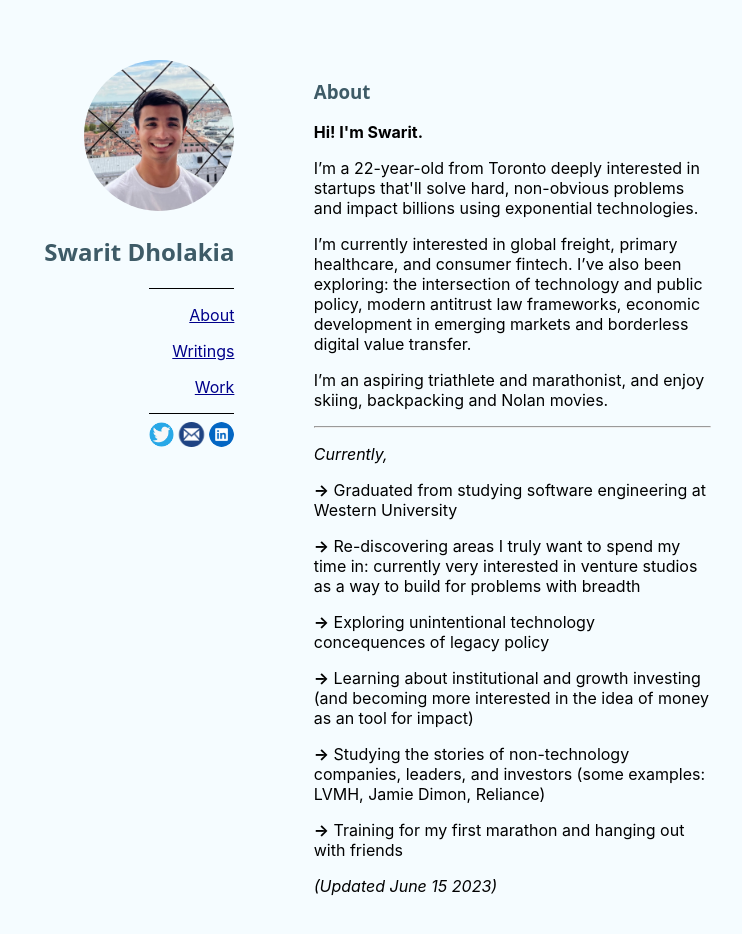
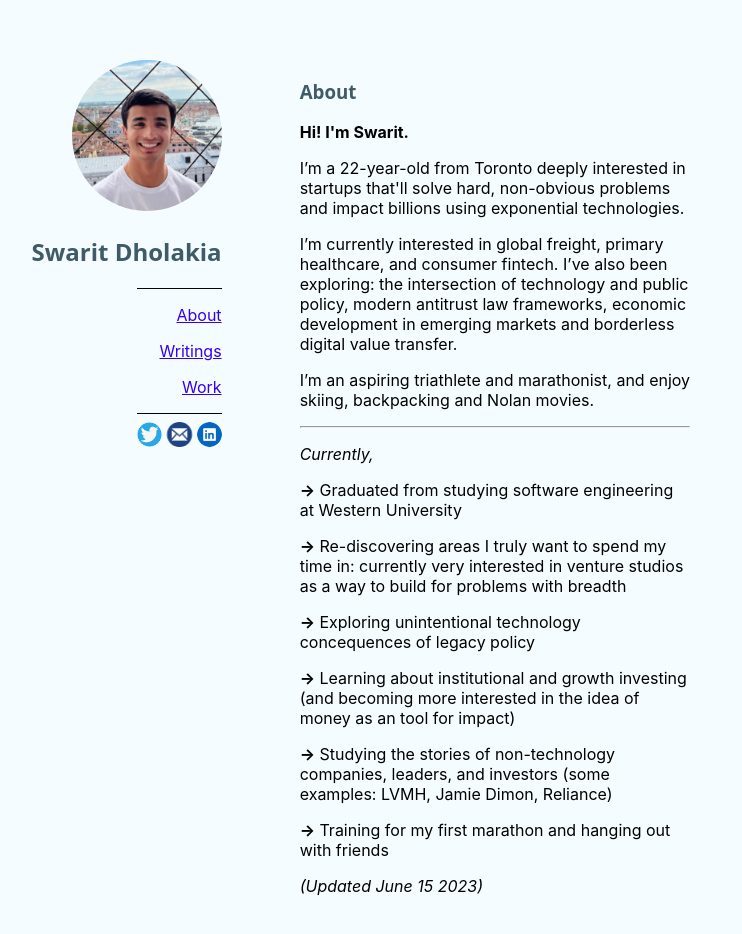
Before and after one commit to swaritd/swaritdholakia.com, a React (Create React App) app: page / in a window 1280 px wide. Shown: the top 934 px of the page, without its empty margins (252-994 px from the left). Built offline with nearby package versions, Linux system fonts and the light colour scheme.

Commit message:
Update styles.css (#21)

```diff
--- a/src/css/styles.css
+++ b/src/css/styles.css
@@ -15,7 +15,7 @@
 
 .container {
   display: grid;
-  grid-template-columns: 38% 62%;
+  grid-template-columns: 37% 61%;
   height: 100vh;
 }
 
@@ -25,7 +25,7 @@
   padding-top: 60px;
 }
 
-@media (max-width: 900px) {
+@media (max-width: 1000px) {
   .left {
     padding-top: 25px;
     padding-left: 10px;
@@ -40,7 +40,7 @@
   padding-bottom: 25px;
 }
 
-@media (max-width: 900px) {
+@media (max-width: 1000px) {
   .right {
     max-width: 85%;
     padding-top: 25px;
@@ -60,7 +60,7 @@
 .clickable-text {
   text-decoration: underline;
   cursor: pointer;
-  color:darkblue;
+  color: #3600EE;
 }
 
 .horizontal-line {
```
